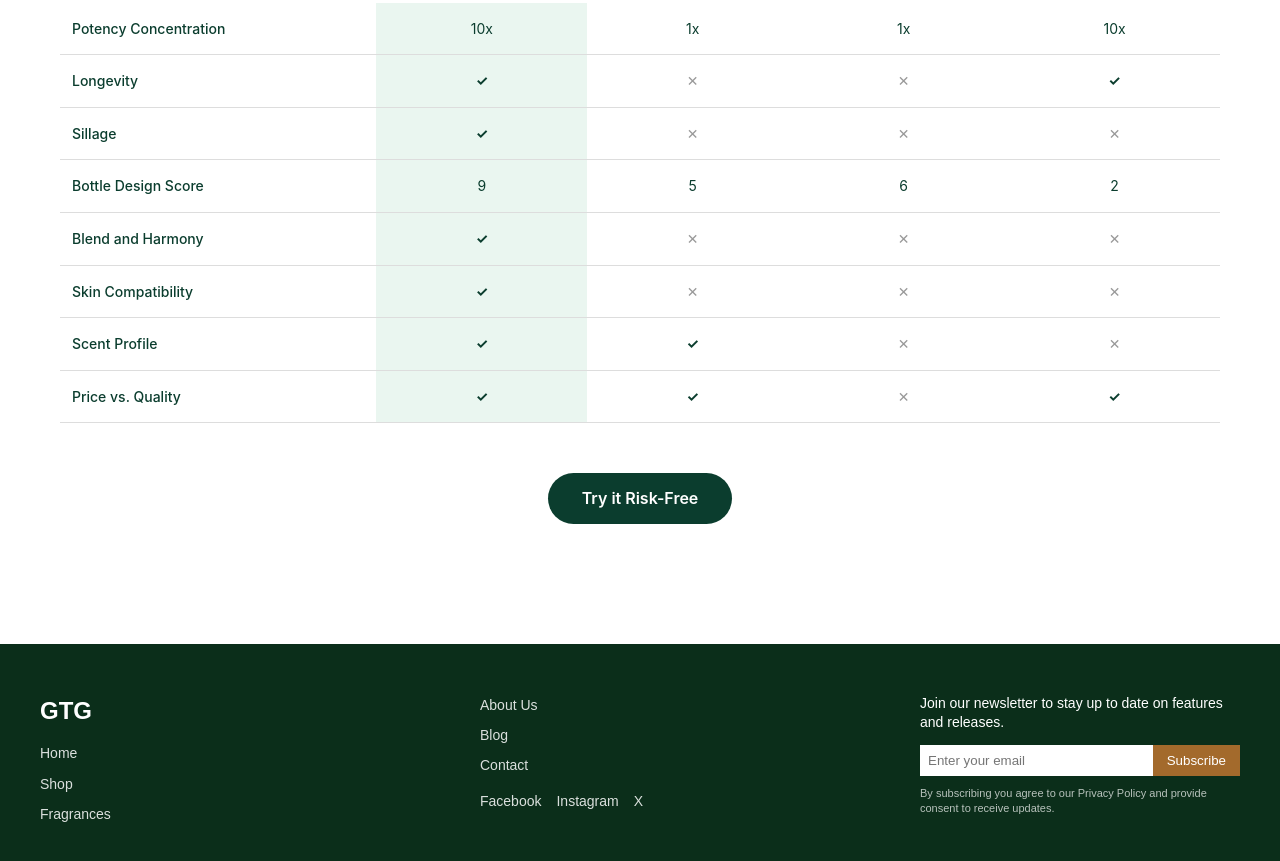
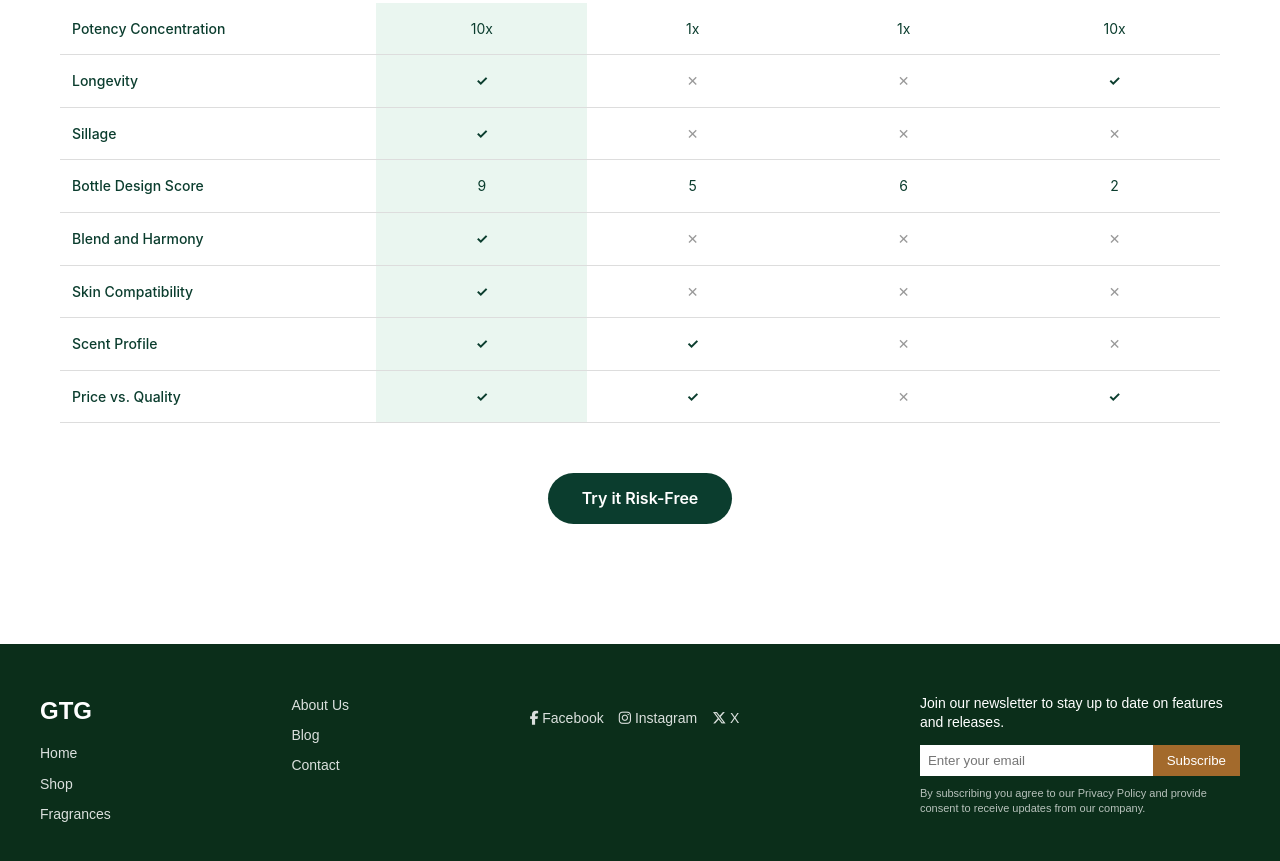
Before and after one commit to sidharthhkurup/GTG-Perfume, a plain HTML site: page index.html in a window 1280 px wide. Shown: the part 2757-3618 px from the top of the page. Drawn offline with Linux system fonts and the light colour scheme.

Commit message:
Update index.html

```diff
--- a/index.html
+++ b/index.html
@@ -5,6 +5,8 @@
   <meta name="viewport" content="width=device-width, initial-scale=1.0"/>
   <title>GTG Perfumes</title>
   <link rel="stylesheet" href="css/style.css" />
+  <link rel="stylesheet" href="https://cdnjs.cloudflare.com/ajax/libs/font-awesome/6.5.1/css/all.min.css"/>
+
 </head>
 <body>
 
@@ -350,8 +352,8 @@
 <footer class="footer">
   <div class="footer-container">
 
-    <!-- Left section -->
-    <div class="footer-section">
+    <!-- 1. LOGO + LEFT LINKS -->
+    <div class="footer-col">
       <h2 class="footer-logo">GTG</h2>
       <ul class="footer-links">
         <li><a href="#">Home</a></li>
@@ -360,32 +362,38 @@
       </ul>
     </div>
 
-    <!-- Middle section -->
-    <div class="footer-section">
-      <ul class="footer-links">
+    <!-- 2. MIDDLE LINKS -->
+    <div class="footer-col">
+      <ul class="footer-links top-gap">
         <li><a href="#">About Us</a></li>
         <li><a href="#">Blog</a></li>
         <li><a href="#">Contact</a></li>
       </ul>
+    </div>
 
-      <div class="social-links">
-        <a href="#">Facebook</a>
-        <a href="#">Instagram</a>
-        <a href="#">X</a>
+    <!-- 3. SOCIAL -->
+    <div class="footer-col">
+      <div class="social-links top-gap">
+        <a href="#"><i class="fab fa-facebook-f"></i> Facebook</a>
+        <a href="#"><i class="fab fa-instagram"></i> Instagram</a>
+        <a href="#"><i class="fab fa-x-twitter"></i> X</a>
       </div>
     </div>
 
-    <!-- Right section -->
-    <div class="footer-section newsletter">
+    <!-- 4. NEWSLETTER -->
+    <div class="footer-col newsletter">
       <p class="newsletter-title">
         Join our newsletter to stay up to date on features and releases.
       </p>
-      <form class="newsletter-form">
-        <input type="email" placeholder="Enter your email" />
-        <button type="submit">Subscribe</button>
-      </form>
+
+      <div class="newsletter-form">
+        <input type="email" placeholder="Enter your email">
+        <button>Subscribe</button>
+      </div>
+
       <p class="newsletter-note">
-        By subscribing you agree to our Privacy Policy and provide consent to receive updates.
+        By subscribing you agree to our <a href="#">Privacy Policy</a> and provide consent to receive updates
+        from our company.
       </p>
     </div>
 
@@ -393,6 +401,7 @@
 </footer>
 
 
+
 <script src="js/main.js"></script>
 </body>
 </html>
```
